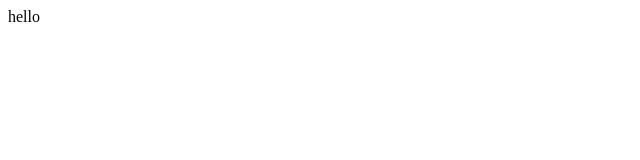
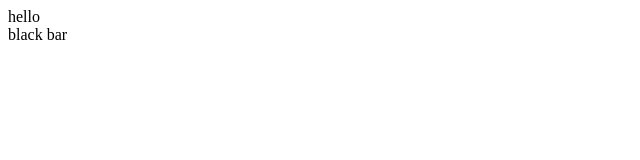
Before and after one commit to mustafamaaz/hello, a plain HTML site: page index.html in a window 1280 px wide. Shown: the full height of the page, 0-640 px from the left. Drawn offline with Linux system fonts and the light colour scheme.

Commit message:
added black bar

```diff
--- a/index.html
+++ b/index.html
@@ -1 +1,2 @@
 <div>hello</div>
+<div> black bar </div>
```
